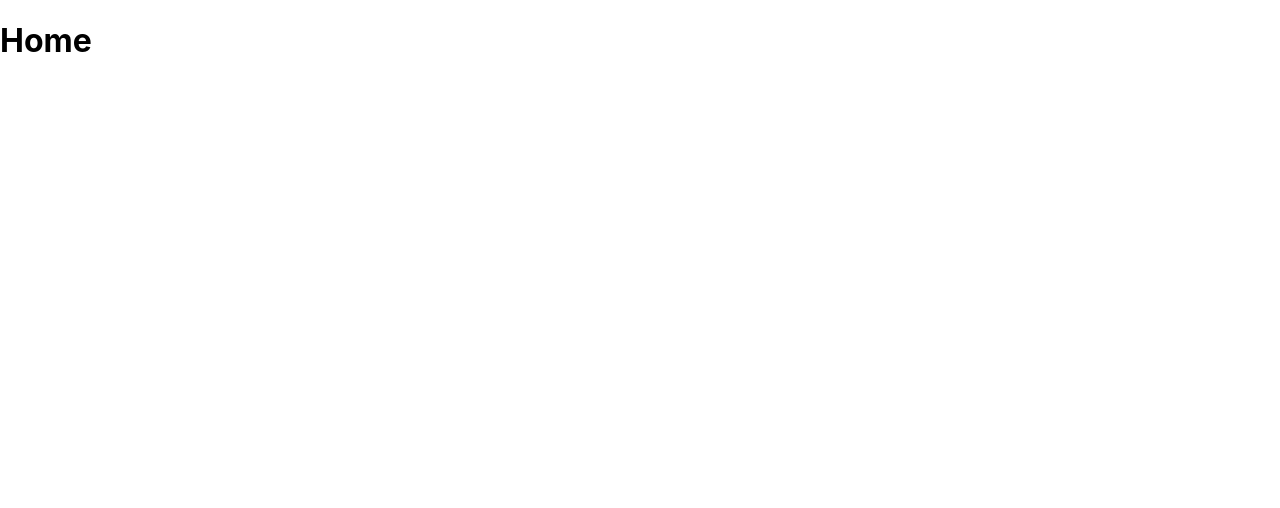
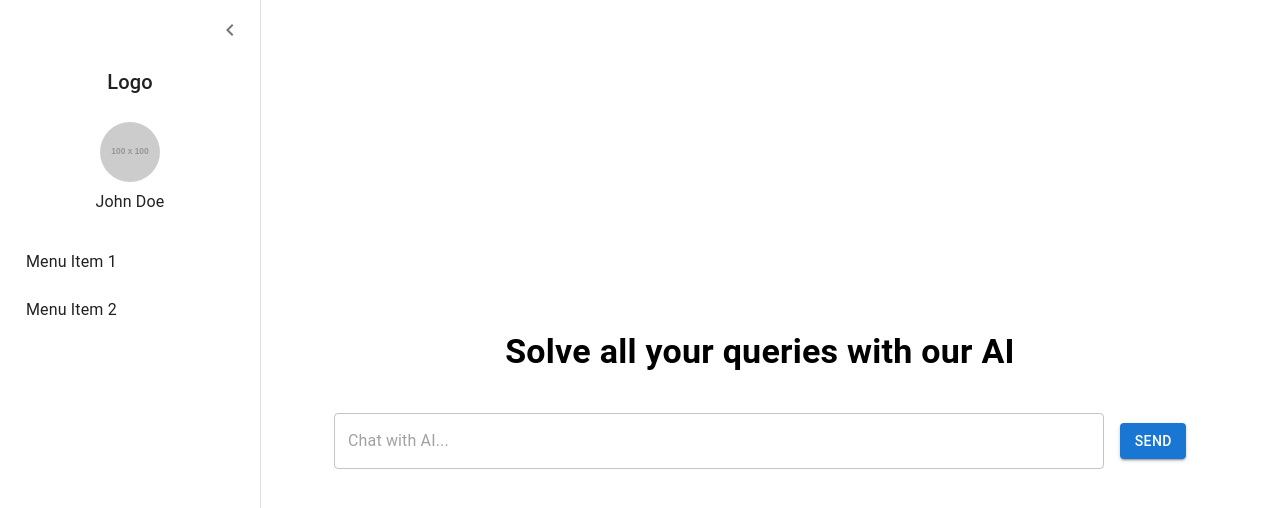
Before and after one commit to githubSubhanKhan/SolveSenseAI, a React (Create React App) app in the folder client/: page /home in a window 1280 px wide. Shown: the top 508 px of the page. Built offline with nearby package versions, Linux system fonts and the light colour scheme.

Commit message:
added home page

```diff
--- a/client/src/App.js
+++ b/client/src/App.js
@@ -9,7 +9,7 @@ const App = () => {
   return (
     <Router>
       <Routes>
-        <Route path="/" element={<Welcome/>} />
+        <Route path="/" element={<SignupForm/>} />
         <Route path="/signup" element={<SignupForm/>} />
         <Route path="/login" element={<Login/>} />
         <Route path="/home" element={<Home/>} />
--- a/client/src/components/Home.js
+++ b/client/src/components/Home.js
@@ -1,11 +1,97 @@
-import React from 'react';
+import React, { useState } from "react";
+import { Box, Drawer, List, ListItem, ListItemText, IconButton, Typography, TextField, Button, Avatar, Container } from "@mui/material";
+import { ChevronLeft, ChevronRight } from "@mui/icons-material";
+import { motion } from "framer-motion";
 
-  const Home = () =>  {
-	return (
-	  <div>
-        <h1>Home</h1>
-	  </div>
-	);
-  }
+const Home = () => {
+  const [open, setOpen] = useState(true);
 
-  export default Home;
+  const toggleDrawer = () => {
+    setOpen(!open);
+  };
+
+  return (
+    <Box sx={{ display: "flex", height: "100vh" }}>
+      {/* Sidebar */}
+      <Drawer
+        variant="permanent"
+        sx={{
+          width: open ? 240 : 60,
+          flexShrink: 0,
+          "& .MuiDrawer-paper": {
+            width: open ? 240 : 60,
+            transition: "width 0.3s",
+            display: "flex",
+            flexDirection: "column",
+            alignItems: "center",
+            padding: "10px",
+          },
+        }}
+      >
+        {/* Toggle Button */}
+        <IconButton onClick={toggleDrawer} sx={{ alignSelf: "flex-end" }}>
+          {open ? <ChevronLeft /> : <ChevronRight />}
+        </IconButton>
+
+        {/* Website Logo */}
+        <Box sx={{ width: "100%", textAlign: "center", mt: 2 }}>
+          <Typography variant="h6">Logo</Typography>
+        </Box>
+
+        {/* User Profile */}
+        <Box sx={{ textAlign: "center", mt: 3 }}>
+          <Avatar
+            src="https://via.placeholder.com/100"
+            sx={{ width: 60, height: 60, mx: "auto" }}
+          />
+          {open && (
+            <Typography variant="body1" sx={{ mt: 1 }}>
+              John Doe
+            </Typography>
+          )}
+        </Box>
+
+        {/* Sidebar Menu */}
+        <List sx={{ width: "100%", mt: 2 }}>
+          <ListItem button>
+            <ListItemText primary={open ? "Menu Item 1" : ""} />
+          </ListItem>
+          <ListItem button>
+            <ListItemText primary={open ? "Menu Item 2" : ""} />
+          </ListItem>
+        </List>
+      </Drawer>
+
+      {/* Main Content */}
+      <Box sx={{ flexGrow: 1, display: "flex", flexDirection: "column", alignItems: "center", justifyContent: "center", p: 3 }}>
+        {/* Animated Text */}
+        <motion.div
+          initial={{ opacity: 0 }}
+          animate={{ opacity: 1 }}
+          transition={{ duration: 2 }}
+        >
+          <Typography variant="h4" sx={{ textAlign: "center", fontWeight: "bold" }}>
+            Solve all your queries with our AI
+          </Typography>
+        </motion.div>
+
+        {/* Chat Input */}
+        <Container maxWidth="md" sx={{ mt: 5 }}>
+          <Box sx={{ display: "flex", alignItems: "center", width: "100%" }}>
+            <TextField
+              fullWidth
+              variant="outlined"
+              placeholder="Chat with AI..."
+              sx={{ bgcolor: "white" }}
+            />
+            <Button variant="contained" sx={{ ml: 2 }}>
+              Send
+            </Button>
+          </Box>
+        </Container>
+      </Box>
+    </Box>
+  );
+};
+
+export default Home;
--- a/client/src/components/Welcome.js
+++ b/client/src/components/Welcome.js
@@ -1,9 +1,11 @@
+import { Button } from '@mui/material';
 import React from 'react';
 
 const Welcome = () => {
   return (
     <div>
       <h1>Welcome to Chatbot</h1>
+      <Button>Signup</Button>
     </div>
   );
 }
```
